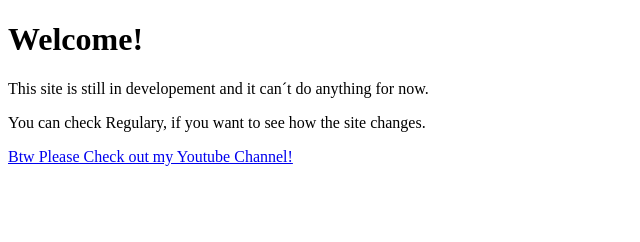
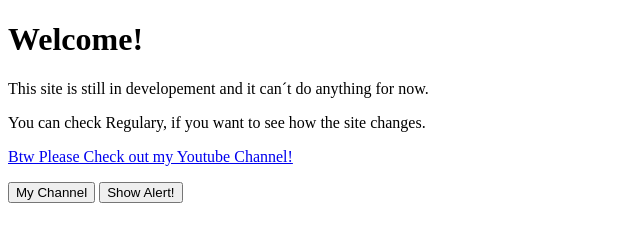
Before and after one commit to Mindful-Studios/mindful-studios.github.io, a plain HTML site: page index.html in a window 1280 px wide. Shown: the whole page, without its empty margins (0-640 px from the left). Drawn offline with Linux system fonts and the light colour scheme.

Commit message:
Update index.html

```diff
--- a/index.html
+++ b/index.html
@@ -9,6 +9,8 @@
 <p>This site is still in developement and it can´t do anything for now.</p>
 <p>You can check Regulary, if you want to see how the site changes.</p>
 <p><a href="https://youtube.com/@JustMindful">Btw Please Check out my Youtube Channel!</a></p>
+<button type="button" onclick='https://youtube.com/@JustMindful'>My Channel</button>
+<button type="button" onclick="alert('This is an alert!')">Show Alert!</button>
 
 </body>
 </html>
```
